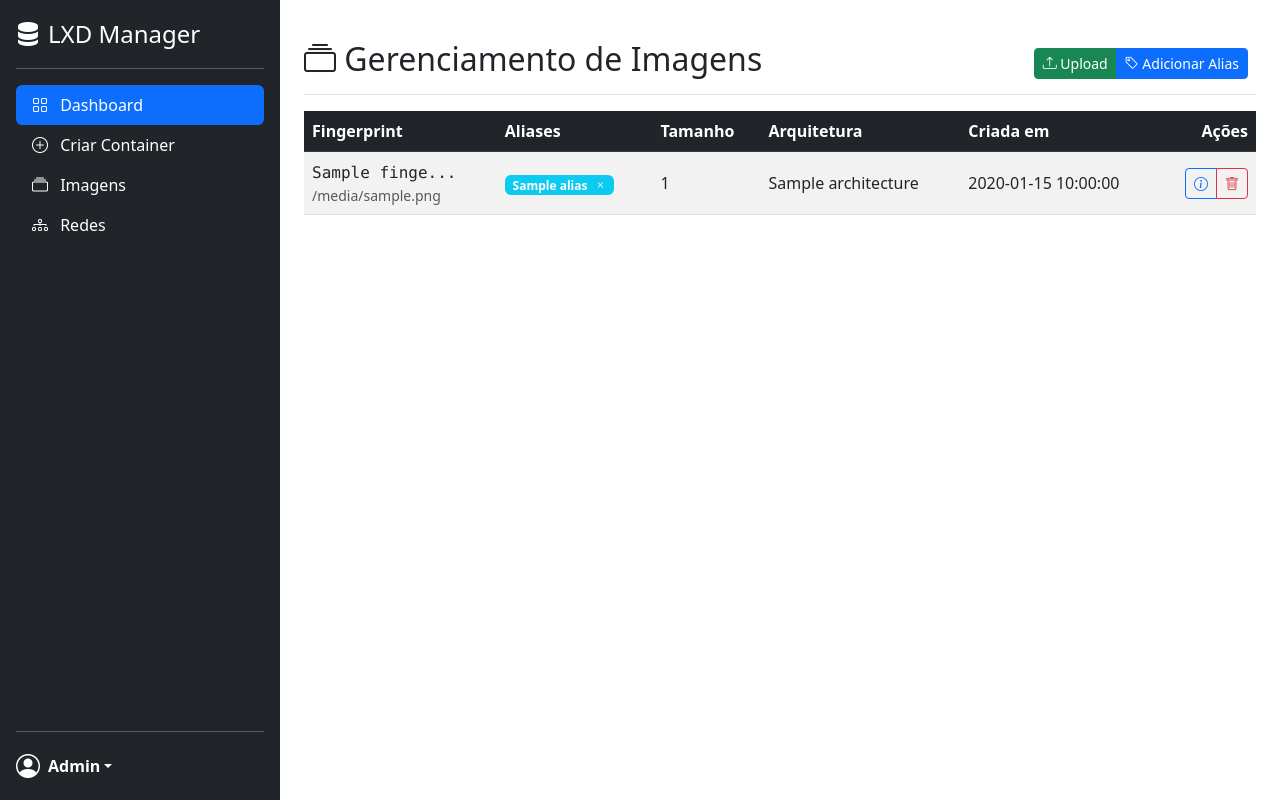
After one commit to wesleip/lxc-dashboard, a Flask app: template templates/images.html in a window 1280 px wide. The commit adds this page. Run offline with Flask 3, Linux system fonts and the light colour scheme; the template is opened without the code that fills it: most values are stand-ins (such as "Sample title", 1, 10 or a date in 2020).

Commit message:
ajuste no arquivo adicionando modulo de redes e imagens

```diff
--- a/templates/base.html
+++ b/templates/base.html
@@ -34,13 +34,13 @@
                 </a>
             </li>
             <li>
-                <a href="#" class="nav-link text-white">
+                <a href="{{ url_for('list_images') }}" class="nav-link text-white">
                     <i class="bi bi-collection me-2"></i>
                     Imagens
                 </a>
             </li>
             <li>
-                <a href="#" class="nav-link text-white">
+                <a href="{{ url_for('list_networks') }}" class="nav-link text-white">
                     <i class="bi bi-diagram-3 me-2"></i>
                     Redes
                 </a>
--- /dev/null
+++ b/templates/images.html
@@ -0,0 +1,133 @@
+{% extends "base.html" %}
+
+{% block title %}Gerenciamento de Imagens - LXD Manager{% endblock %}
+
+{% block content %}
+<div class="d-flex justify-content-between flex-wrap flex-md-nowrap align-items-center pt-3 pb-2 mb-3 border-bottom">
+    <h1 class="h2">
+        <i class="bi bi-collection"></i> Gerenciamento de Imagens
+    </h1>
+    <div class="btn-toolbar mb-2 mb-md-0">
+        <div class="btn-group me-2">
+            <button class="btn btn-sm btn-success" data-bs-toggle="modal" data-bs-target="#uploadImageModal">
+                <i class="bi bi-upload"></i> Upload
+            </button>
+            <button class="btn btn-sm btn-primary" data-bs-toggle="modal" data-bs-target="#addAliasModal">
+                <i class="bi bi-tag"></i> Adicionar Alias
+            </button>
+        </div>
+    </div>
+</div>
+
+<div class="table-responsive">
+    <table class="table table-striped table-hover align-middle">
+        <thead class="table-dark">
+            <tr>
+                <th>Fingerprint</th>
+                <th>Aliases</th>
+                <th>Tamanho</th>
+                <th>Arquitetura</th>
+                <th>Criada em</th>
+                <th class="text-end">Ações</th>
+            </tr>
+        </thead>
+        <tbody>
+            {% for image in images %}
+            <tr>
+                <td>
+                    <span class="font-monospace">{{ image.fingerprint[:12] }}...</span>
+                    <small class="d-block text-muted">{{ image.filename }}</small>
+                </td>
+                <td>
+                    {% if image.aliases %}
+                        {% for alias in image.aliases %}
+                            <span class="badge bg-info me-1">
+                                {{ alias }}
+                                <a href="{{ url_for('remove_image_alias', alias=alias) }}" class="text-white ms-1" onclick="return confirm('Remover alias {{ alias }}?')">
+                                    <i class="bi bi-x"></i>
+                                </a>
+                            </span>
+                        {% endfor %}
+                    {% else %}
+                        <span class="text-muted">Nenhum</span>
+                    {% endif %}
+                </td>
+                <td>{{ image.size }}</td>
+                <td>{{ image.architecture }}</td>
+                <td>{{ image.created_at }}</td>
+                <td class="text-end">
+                    <div class="btn-group btn-group-sm" role="group">
+                        <a href="#" class="btn btn-outline-primary" title="Detalhes">
+                            <i class="bi bi-info-circle"></i>
+                        </a>
+                        <a href="{{ url_for('delete_image', fingerprint=image.fingerprint) }}" class="btn btn-outline-danger" title="Remover" onclick="return confirm('Tem certeza que deseja remover esta imagem?')">
+                            <i class="bi bi-trash"></i>
+                        </a>
+                    </div>
+                </td>
+            </tr>
+            {% endfor %}
+        </tbody>
+    </table>
+</div>
+
+<!-- Modal Upload de Imagem -->
+<div class="modal fade" id="uploadImageModal" tabindex="-1" aria-labelledby="uploadImageModalLabel" aria-hidden="true">
+    <div class="modal-dialog">
+        <div class="modal-content">
+            <div class="modal-header">
+                <h5 class="modal-title" id="uploadImageModalLabel">Upload de Nova Imagem</h5>
+                <button type="button" class="btn-close" data-bs-dismiss="modal" aria-label="Close"></button>
+            </div>
+            <div class="modal-body">
+                <form id="uploadImageForm" method="POST" enctype="multipart/form-data">
+                    <div class="mb-3">
+                        <label for="imageFile" class="form-label">Arquivo de Imagem</label>
+                        <input class="form-control" type="file" id="imageFile" name="file" required>
+                    </div>
+                    <div class="mb-3">
+                        <label for="imageAlias" class="form-label">Alias (opcional)</label>
+                        <input type="text" class="form-control" id="imageAlias" name="alias" placeholder="ex: ubuntu/22.04">
+                    </div>
+                </form>
+            </div>
+            <div class="modal-footer">
+                <button type="button" class="btn btn-secondary" data-bs-dismiss="modal">Cancelar</button>
+                <button type="submit" form="uploadImageForm" class="btn btn-primary">Enviar</button>
+            </div>
+        </div>
+    </div>
+</div>
+
+<!-- Modal Adicionar Alias -->
+<div class="modal fade" id="addAliasModal" tabindex="-1" aria-labelledby="addAliasModalLabel" aria-hidden="true">
+    <div class="modal-dialog">
+        <div class="modal-content">
+            <div class="modal-header">
+                <h5 class="modal-title" id="addAliasModalLabel">Adicionar Alias a Imagem</h5>
+                <button type="button" class="btn-close" data-bs-dismiss="modal" aria-label="Close"></button>
+            </div>
+            <div class="modal-body">
+                <form method="POST" action="{{ url_for('add_image_alias') }}">
+                    <div class="mb-3">
+                        <label for="imageFingerprint" class="form-label">Imagem</label>
+                        <select class="form-select" id="imageFingerprint" name="fingerprint" required>
+                            {% for image in images %}
+                            <option value="{{ image.fingerprint }}">{{ image.filename }} ({{ image.fingerprint[:12] }}...)</option>
+                            {% endfor %}
+                        </select>
+                    </div>
+                    <div class="mb-3">
+                        <label for="newAlias" class="form-label">Novo Alias</label>
+                        <input type="text" class="form-control" id="newAlias" name="alias" required placeholder="ex: ubuntu/latest">
+                    </div>
+                    <div class="modal-footer">
+                        <button type="button" class="btn btn-secondary" data-bs-dismiss="modal">Cancelar</button>
+                        <button type="submit" class="btn btn-primary">Adicionar</button>
+                    </div>
+                </form>
+            </div>
+        </div>
+    </div>
+</div>
+{% endblock %}
```
Also changed, not shown: templates/create_network.html (added, +87 -0 lines), templates/network_details.html (added, +112 -0 lines), templates/networks.html (added, +64 -0 lines).
